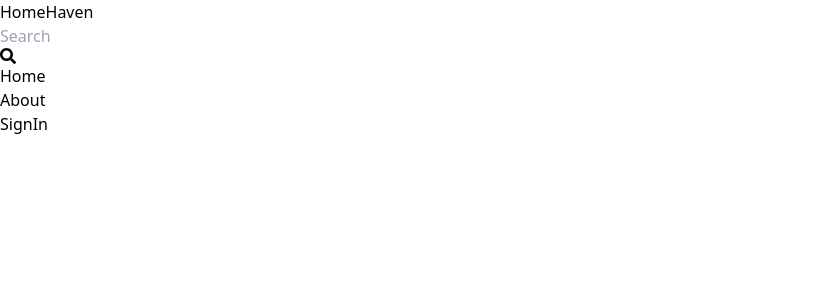
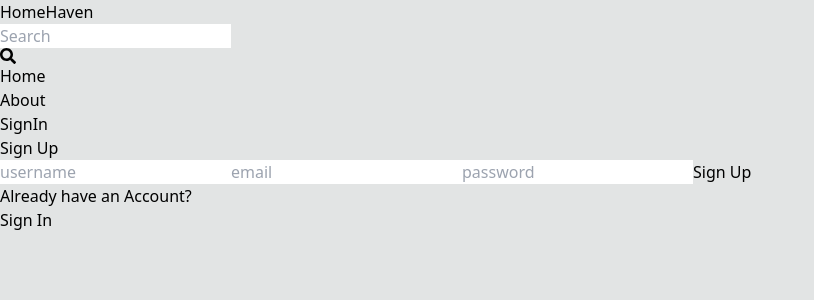
Before and after one commit to ProvaPaul/HomeHaven, a React (Vite) app in the folder client/: page /signup in a window 1280 px wide. Shown: the top 300 px of the page, without its empty margins (0-814 px from the left). Built offline with nearby package versions, Linux system fonts and the light colour scheme.

Commit message:
complete SignUp page functionality

```diff
--- a/client/src/App.jsx
+++ b/client/src/App.jsx
@@ -3,7 +3,7 @@
 import About from './pages/About';
 import Profile from './pages/Profile';
 import SignIn from './pages/SignIn';
-import SignOut from './pages/SignOut';
+import SignUp from './pages/SignUp';
 import Header from './components/Header';
 export default function App() {
   return <BrowserRouter>
@@ -12,8 +12,8 @@
       <Route path="/" element={<Home/>} />
       <Route path="/about" element={<About/>} />
       <Route path="/profile" element={<Profile/>} />
-      <Route path="/sign-in" element={<SignIn/>} />
-      <Route path="/sign-out" element={<SignOut/>} />
+      <Route path="/signin" element={<SignIn/>} />
+      <Route path="/signup" element={<SignUp/>} />
     </Routes>
   </BrowserRouter>
 }
--- a/client/src/index.css
+++ b/client/src/index.css
@@ -1,3 +1,7 @@
 @tailwind base;
 @tailwind components;
 @tailwind utilities;
+
+body{
+    background-color: rgb(226, 228, 228)
+}
--- a/client/src/pages/SignIn.jsx
+++ b/client/src/pages/SignIn.jsx
@@ -1,6 +1,6 @@
 
 export default function SignIn() {
   return (
-    <div>SignIn</div>
+    <div>SignIn ffffffffffff</div>
   )
 }
--- a/client/src/pages/SignOut.jsx
+++ /dev/null
@@ -1,6 +0,0 @@
-
-export default function SignOut() {
-  return (
-    <div>SignOut</div>
-  )
-}
--- /dev/null
+++ b/client/src/pages/SignUp.jsx
@@ -0,0 +1,73 @@
+import { Link,useNavigate } from 'react-router-dom';
+import { useState } from 'react';
+
+export default function SignUp() {
+  const [formData, setFormData] = useState({});
+  // after clicking signup button
+  const [error, setError] = useState(null);
+  const [loading, setLoading] = useState(false);
+  const Navigate=useNavigate();
+  const handleChange = (e) => {
+    setFormData({
+      ...formData,
+      [e.target.id]: e.target.value,
+    });
+  };
+  const handleSubmit = async(e) => {
+    e.preventDefault();
+
+    try{
+    setLoading(true);
+
+    console.log(formData);
+    const res=await fetch('/api/auth/signup',
+      {
+        method: 'POST',
+        headers: {
+          'Content-Type': 'application/json',
+        },
+        body: JSON.stringify(formData),
+      }
+    );
+    const data=await res.json();
+    if(data.success===false){
+      setError(data.message);
+      setLoading(false);
+      setError(data.message);
+      return;
+    }
+    setLoading(false);
+    setError(null);
+    Navigate('/signin');
+
+    console.log(data);
+    }catch(err){
+      setLoading(false);
+      console.log(err);
+    }
+  };
+  console.log(formData);
+  return (
+    <div className="p-3 max-w-lg mx-auto">
+      <h1 className="text-3xl font-semibold text-center my-7">Sign Up</h1>
+      <form onSubmit={handleSubmit} className="flex flex-col gap-4">
+        <input type="text" placeholder="username" className="border p-3 rounded-lg" id="username" onClick={handleChange}/>
+
+        <input type="email" placeholder="email" className="border p-3 rounded-lg" id="email" onClick={handleChange}/>
+
+        <input type="password" placeholder="password" className="border p-3 rounded-lg" id="password" onClick={handleChange}/>
+        <button disabled={loading} className="bg-slate-700 text-white p-3 rounded-lg uppercase hover:oacity-80">
+          {loading ? 'Loading...' : 'Sign Up'}
+        </button>
+      </form>
+
+        <div className='flex gap-2 mt-5'>
+          <p>Already have an Account?</p>
+          <Link to={"signin"}>
+          <span className="text-blue-800">Sign In</span>
+          </Link>
+        </div>
+        {error && <p className="text-red-500">{error}</p>}
+    </div>
+  )
+}
--- a/client/vite.config.js
+++ b/client/vite.config.js
@@ -3,5 +3,14 @@
 
 // https://vite.dev/config/
 export default defineConfig({
+  server: {
+    proxy: {
+      '/api':{
+        target: 'http://localhost:4000',
+        secure: false,
+      },
+      }
+    },
+
   plugins: [react()],
 })
```
Also changed, not shown: 1 other file (tests, documents, lock files or other folders).
